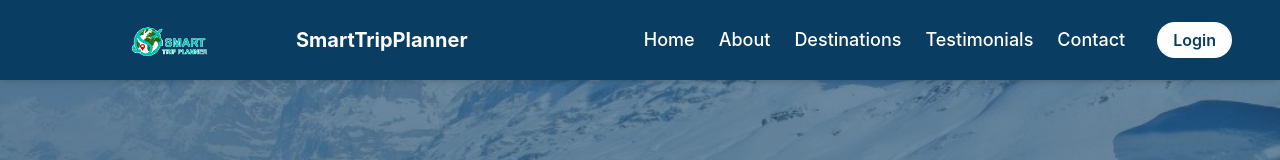
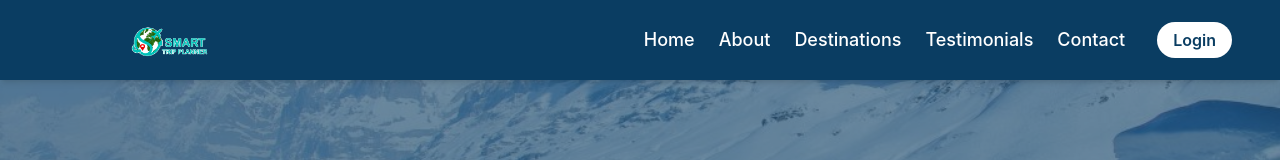
Before and after one commit to blessyk/smart_trip_planner, a React (Vite) app: page / in a window 1280 px wide. Shown: the top 160 px of the page. Built offline with nearby package versions, Linux system fonts and the light colour scheme.

Commit message:
Remove 'SmartTripPlanner' text from Navbar

```diff
--- a/src/components/Navbar.jsx
+++ b/src/components/Navbar.jsx
@@ -17,7 +17,6 @@ export default function Navbar() {
                         alt="logo"
                         className="w-60 h-10 object-contain"
                     />
-                    SmartTripPlanner
                 </div>
                 <div className="hidden md:flex items-center gap-8">
                     <ul className="flex gap-6 text-lg font-medium">
```
